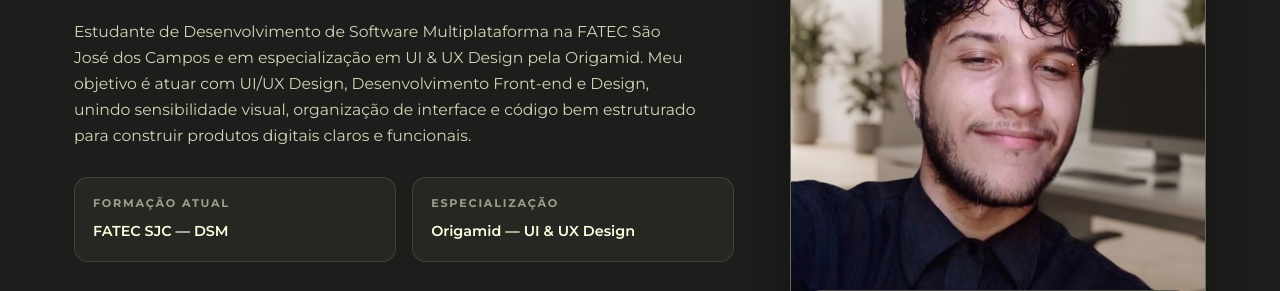
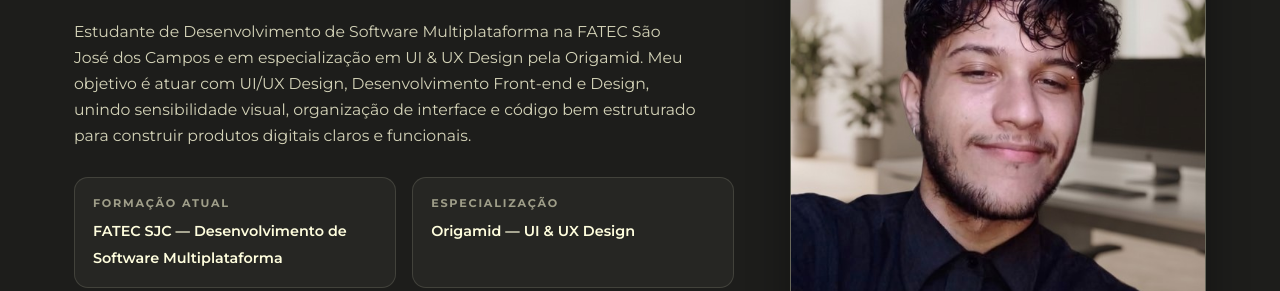
Before and after one commit to karam-diniz/portifolio, a plain HTML site: page index.html in a window 1280 px wide. Shown: the part 355-646 px from the top of the page. Drawn offline with Linux system fonts and the light colour scheme.

Commit message:
tirarsiglacurso

```diff
--- a/index.html
+++ b/index.html
@@ -65,7 +65,7 @@
           <div class="hero-meta-grid">
             <div class="meta-box">
               <span class="meta-box__label">Formação Atual</span>
-              <span class="meta-box__value">FATEC SJC — DSM</span>
+              <span class="meta-box__value">FATEC SJC — Desenvolvimento de Software Multiplataforma</span>
             </div>
             <div class="meta-box">
               <span class="meta-box__label">Especialização</span>
```
